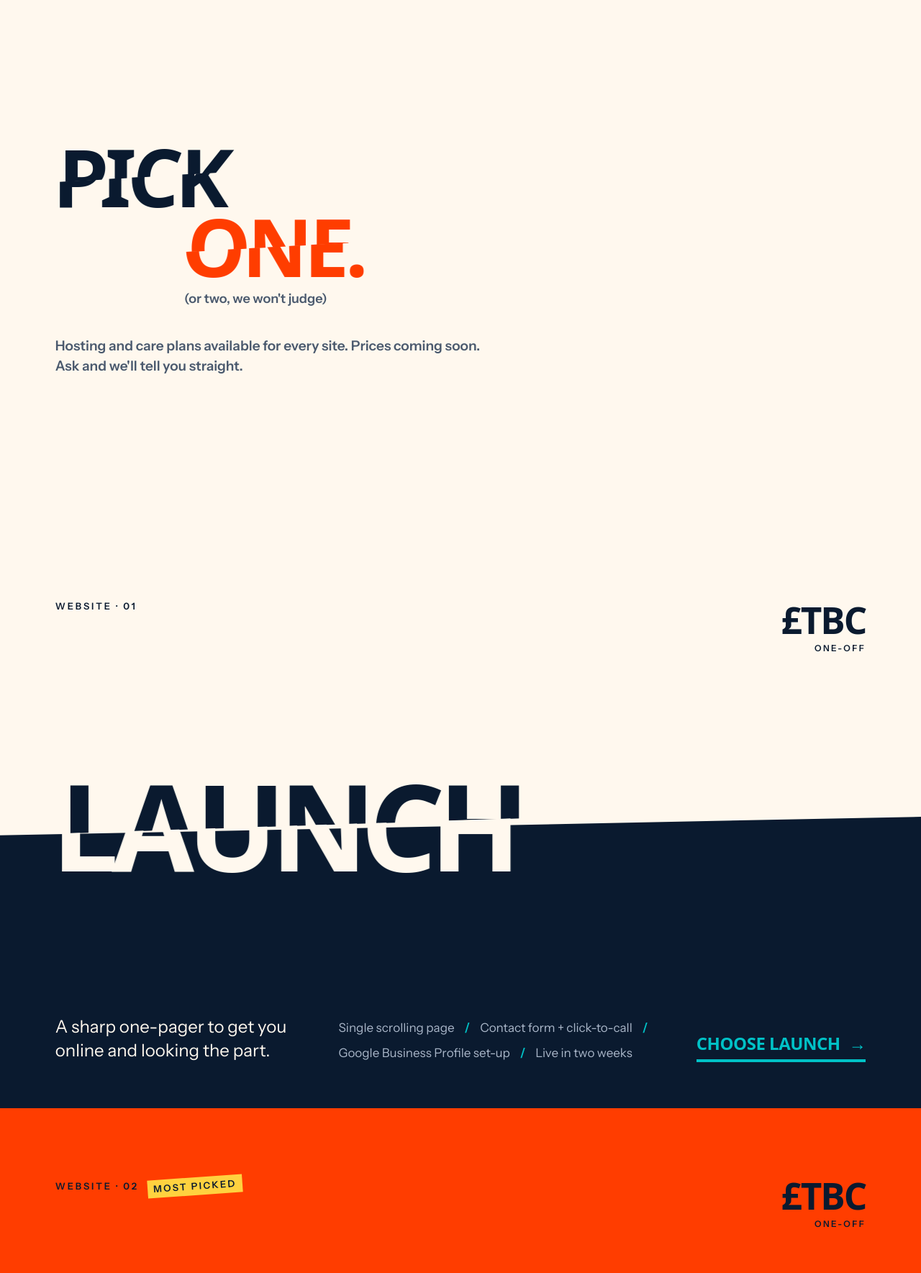
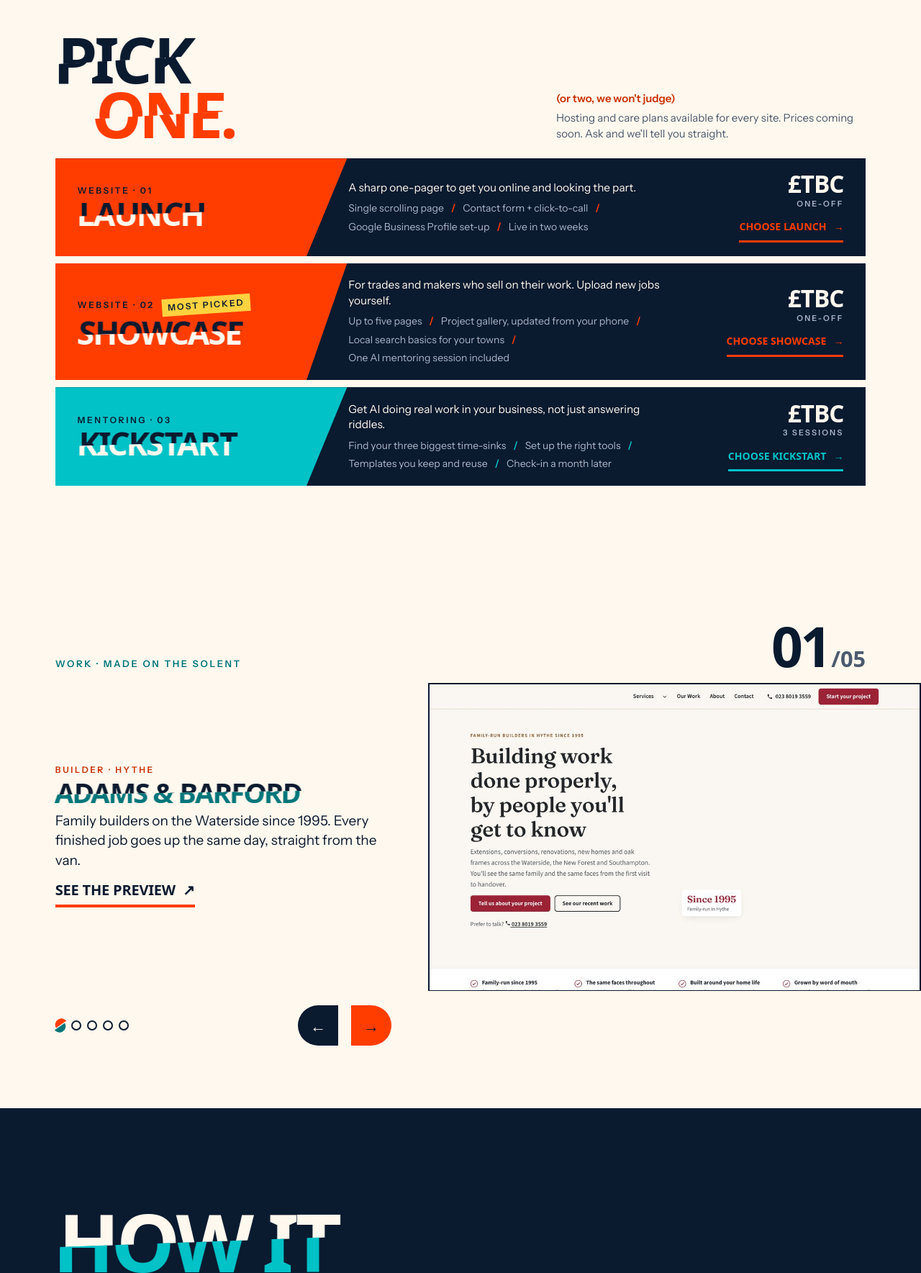
Before and after one commit to theDoodleGuy/Shore-Fire-Studio, a plain HTML site: page index.html in a window 1280 px wide. Shown: the part 3260-5029 px from the top of the page at 72% size. Drawn offline with Linux system fonts and the light colour scheme; a web font is replaced by a local one.

Commit message:
Packages on one screen: 'Pick one.' plus three matching bands
Replaces the four package scenes with one: heading and care-plan note on
top, then Launch, Showcase and Kickstart as identical bands (slanted colour
block with the name, details, price and CTA on midnight). Fits one desktop
screen from 1100x640 up; on phones the bands stack and the scene scrolls.

Co-Authored-By: Claude Opus 5.5 <noreply@anthropic.com>
Claude-Session: https://claude.ai/code/session_018vwvJvXMm7oWiTZ4JaFXZi

```diff
--- a/index.html
+++ b/index.html
@@ -120,47 +120,34 @@
 
 <!-- ============ PACKAGES: tilted tickets across a hard orange band ============ -->
 <section id="packages" class="pk scene" aria-labelledby="pk-h">
+  <div class="pk-head">
     <h2 class="h2 pk-h" id="pk-h">
       <span data-cut="block">Pick</span>
       <span data-cut="block" class="indent">one.</span>
-    <span class="aside">(or two, we won't judge)</span>
     </h2>
+    <div class="pk-side">
+      <p class="aside">(or two, we won't judge)</p>
       <p class="pk-note">Hosting and care plans available for every site. Prices coming soon. Ask and we'll tell you straight.</p>
-
-
-</section>
-
-<!-- Packages as strata: each band is cut on the waterline, the name crosses it -->
-<div class="strata">
-  <article class="stratum scene s1">
-    <div class="s-top"><p class="s-kind">Website · 01</p><p class="s-price">£TBC <small>one-off</small></p></div>
-    <h3 class="s-name"><span data-cut="block">Launch</span></h3>
-    <div class="s-bot">
-      <p class="s-desc">A sharp one-pager to get you online and looking the part.</p>
-      <ul class="s-list"><li>Single scrolling page</li><li>Contact form + click-to-call</li><li>Google Business Profile set-up</li><li>Live in two weeks</li></ul>
-      <a class="s-go" href="#contact" data-package="Launch">Choose Launch <span aria-hidden="true">→</span></a>
     </div>
+  </div>
+  <div class="bands">
+    <article class="band b1">
+      <div class="b-id"><p class="b-kind">Website · 01</p><h3 class="b-name"><span data-cut="block">Launch</span></h3></div>
+      <div class="b-info"><p class="b-desc">A sharp one-pager to get you online and looking the part.</p><ul class="b-list"><li>Single scrolling page</li><li>Contact form + click-to-call</li><li>Google Business Profile set-up</li><li>Live in two weeks</li></ul></div>
+      <div class="b-act"><p class="b-price">£TBC <small>one-off</small></p><a class="b-go" href="#contact" data-package="Launch">Choose Launch <span aria-hidden="true">→</span></a></div>
     </article>
-  <article class="stratum scene s2">
-    <div class="s-top"><p class="s-kind">Website · 02 <b class="s-flag">Most picked</b></p><p class="s-price">£TBC <small>one-off</small></p></div>
-    <h3 class="s-name"><span data-cut="block">Showcase</span></h3>
-    <div class="s-bot">
-      <p class="s-desc">For trades and makers who sell on their work. Upload new jobs yourself.</p>
-      <ul class="s-list"><li>Up to five pages</li><li>Project gallery, updated from your phone</li><li>Local search basics for your towns</li><li>One AI mentoring session included</li></ul>
-      <a class="s-go" href="#contact" data-package="Showcase">Choose Showcase <span aria-hidden="true">→</span></a>
-    </div>
+    <article class="band b2">
+      <div class="b-id"><p class="b-kind">Website · 02 <b class="s-flag">Most picked</b></p><h3 class="b-name"><span data-cut="block">Showcase</span></h3></div>
+      <div class="b-info"><p class="b-desc">For trades and makers who sell on their work. Upload new jobs yourself.</p><ul class="b-list"><li>Up to five pages</li><li>Project gallery, updated from your phone</li><li>Local search basics for your towns</li><li>One AI mentoring session included</li></ul></div>
+      <div class="b-act"><p class="b-price">£TBC <small>one-off</small></p><a class="b-go" href="#contact" data-package="Showcase">Choose Showcase <span aria-hidden="true">→</span></a></div>
     </article>
-  <article class="stratum scene s3">
-    <div class="s-top"><p class="s-kind">Mentoring · 03</p><p class="s-price">£TBC <small>3 sessions</small></p></div>
-    <h3 class="s-name"><span data-cut="block">Kickstart</span></h3>
-    <div class="s-bot">
-      <p class="s-desc">Get AI doing real work in your business, not just answering riddles.</p>
-      <ul class="s-list"><li>Find your three biggest time-sinks</li><li>Set up the right tools</li><li>Templates you keep and reuse</li><li>Check-in a month later</li></ul>
-      <a class="s-go" href="#contact" data-package="AI Kickstart">Choose Kickstart <span aria-hidden="true">→</span></a>
-    </div>
+    <article class="band b3">
+      <div class="b-id"><p class="b-kind">Mentoring · 03</p><h3 class="b-name"><span data-cut="block">Kickstart</span></h3></div>
+      <div class="b-info"><p class="b-desc">Get AI doing real work in your business, not just answering riddles.</p><ul class="b-list"><li>Find your three biggest time-sinks</li><li>Set up the right tools</li><li>Templates you keep and reuse</li><li>Check-in a month later</li></ul></div>
+      <div class="b-act"><p class="b-price">£TBC <small>3 sessions</small></p><a class="b-go" href="#contact" data-package="AI Kickstart">Choose Kickstart <span aria-hidden="true">→</span></a></div>
     </article>
   </div>
-
+</section>
 
 <!-- ============ WORK: a reel of cut screenshots ============ -->
 <section id="work" class="work scene" aria-labelledby="work-h">
--- a/styles.css
+++ b/styles.css
@@ -883,3 +883,62 @@ html.js-paging{scroll-snap-type:none;scroll-behavior:auto}
 /* header quote chip: keep its border until the sweep reaches it, so the sweep itself recolours the border */
 .chip-fire:hover,.chip-fire:focus-visible{box-shadow:inset 0 0 0 2px var(--mid)}
 .chip::before{inset:0}
+
+/* =====================================================================
+   v0.17 PACKAGES ON ONE SCREEN: "Pick one." + three matching bands.
+   Each band: a slanted colour block holding the name, then the details and
+   price/CTA on midnight. Same layout for all three.
+   ===================================================================== */
+.pk.scene{align-content:center;gap:clamp(18px,3vh,36px);overflow:visible}
+.pk-head{display:flex;flex-wrap:wrap;justify-content:space-between;align-items:flex-end;gap:16px 40px}
+.pk-h{font-size:clamp(44px,min(8vw,11vh),120px)}
+.pk-h .indent{margin-left:.6em}
+.pk-side{max-width:38ch;display:grid;gap:6px}
+.pk-side .aside{margin:0;font:600 15px/1.3 var(--sans);color:var(--deep)}
+.pk-side .pk-note{margin:0;font:400 15px/1.45 var(--sans);color:var(--muted);text-transform:none;letter-spacing:0}
+.bands{display:grid;gap:10px}
+.band{--blk:var(--orange);position:relative;display:grid;grid-template-columns:minmax(0,.95fr) minmax(0,1.25fr) auto;align-items:center;column-gap:clamp(20px,3vw,48px);background:var(--mid);color:var(--paper);padding:clamp(14px,2.4vh,28px) clamp(18px,2.4vw,40px)}
+.band.b3{--blk:var(--aqua)}
+.band::before{content:"";position:absolute;inset:0;background:var(--blk);clip-path:polygon(0 0,36% 0,31% 100%,0 100%);transition:clip-path .6s var(--ease)}
+.band:hover::before{clip-path:polygon(0 0,38% 0,33% 100%,0 100%)}
+.band>*{position:relative}
+.b-id{color:var(--mid);display:grid;gap:6px;min-width:0}
+.b-kind{margin:0;font:600 12px/1 var(--sans);letter-spacing:.22em;text-transform:uppercase;display:flex;gap:10px;align-items:center;flex-wrap:wrap}
+.b-name{margin:0;font:900 clamp(26px,min(3.5vw,6.4vh),60px)/.9 var(--display);letter-spacing:-.05em;text-transform:uppercase}
+.b-name [data-cut]{--cb:var(--paper);--g1:var(--paper)}
+.b3 .b-name [data-cut]{--cb:var(--paper)}
+.b-info{display:grid;gap:8px;min-width:0}
+.b-desc{margin:0;font-size:clamp(15px,1.2vw,18px);line-height:1.4}
+.b-list{list-style:none;margin:0;padding:0;display:flex;flex-wrap:wrap;gap:4px 0;font-size:14px;color:var(--muted-d)}
+.b-list li:not(:last-child)::after{content:"/";color:var(--blk);margin:0 10px;font-weight:600}
+.b-act{display:grid;justify-items:end;gap:8px;text-align:right}
+.b-price{margin:0;font:900 clamp(24px,min(2.6vw,4.6vh),42px)/1 var(--display);letter-spacing:-.03em;white-space:nowrap}
+.b-price small{display:block;margin-top:5px;font:600 11px/1 var(--sans);letter-spacing:.2em;text-transform:uppercase;color:var(--muted-d)}
+.b-go{display:inline-flex;gap:10px;align-items:center;min-height:40px;font:900 clamp(13px,1.1vw,16px)/1 var(--display);text-transform:uppercase;text-decoration:none;color:var(--blk);border-bottom:3px solid currentColor;white-space:nowrap;transition:gap .35s var(--ease)}
+.b-go:hover{gap:20px}
+@media(max-width:999px){
+  .band{grid-template-columns:minmax(0,1fr);row-gap:12px;padding:0 0 18px}
+  .band::before{display:none}
+  .b-id{background:var(--blk);padding:16px 20px 22px;clip-path:polygon(0 0,100% 0,100% 78%,0 100%)}
+  .b-info,.b-act{padding:0 20px}
+  .b-act{justify-items:start;text-align:left;grid-template-columns:auto auto;justify-content:space-between;align-items:end}
+  .b-name{font-size:clamp(28px,9vw,44px)}
+  .pk-h{font-size:clamp(44px,13vw,80px)}
+}
+@media(min-width:1000px) and (max-height:780px){
+  .pk.scene{gap:12px;padding-top:80px;padding-bottom:20px}
+  .pk-h{font-size:clamp(36px,9vh,80px)}
+  .pk-h .indent{margin-left:.4em}
+  .pk-head{align-items:center}
+  .bands{gap:6px}
+  .band{padding:10px clamp(18px,2.4vw,40px)}
+  .b-desc{font-size:14px}
+  .b-list{font-size:12.5px}
+  .b-list li:not(:last-child)::after{margin:0 7px}
+}
+@media(max-width:999px){
+  .b-list{display:grid;gap:4px}
+  .b-list li:not(:last-child)::after{content:none}
+  .b-list li::before{content:"/";color:var(--blk);font-weight:600;margin-right:8px}
+}
+@media(min-width:1000px){.band{grid-template-columns:minmax(0,.95fr) minmax(0,1.25fr) clamp(190px,16vw,250px)}}
```
Lines whose indentation alone changed are shown as unchanged.
